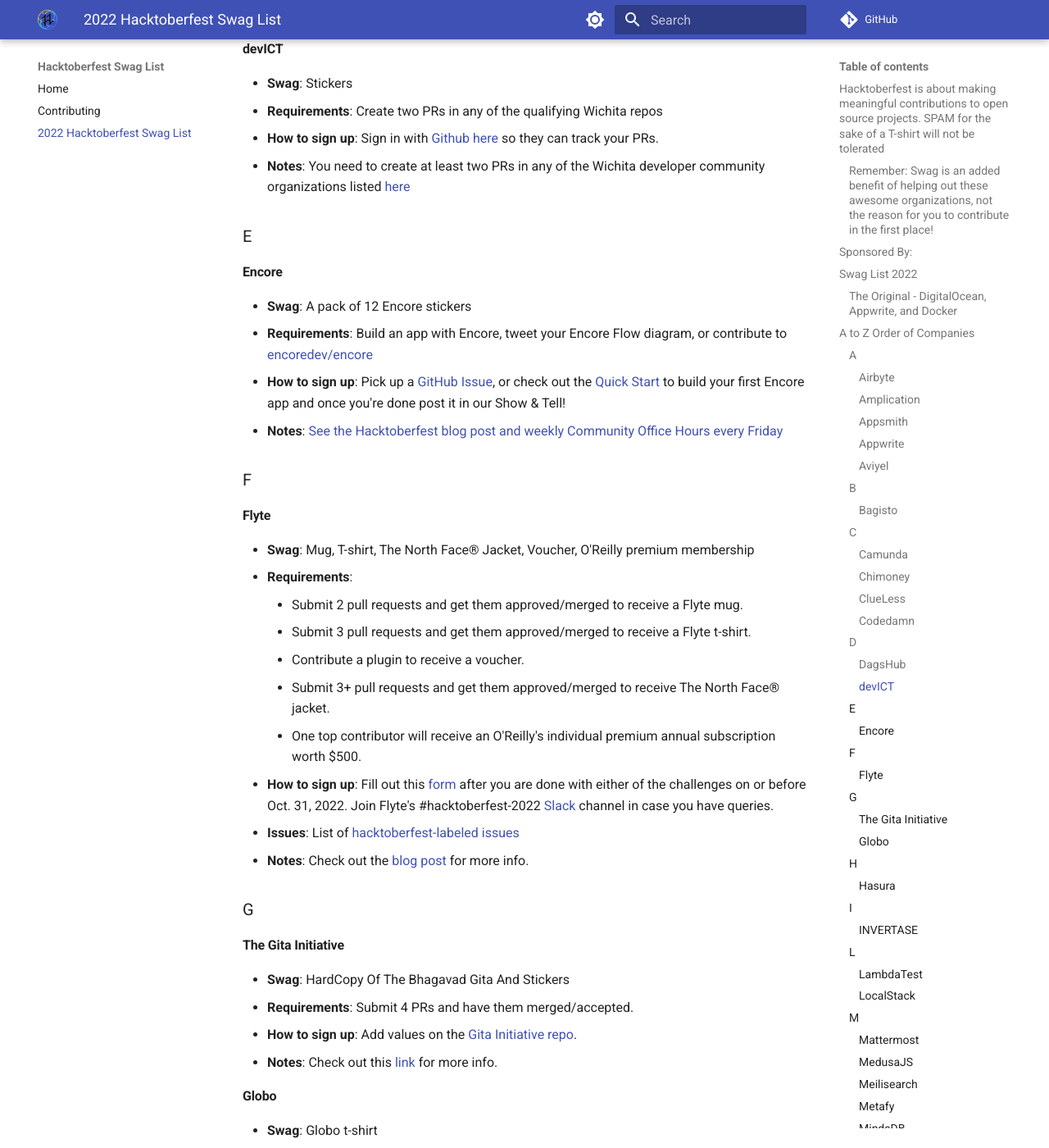
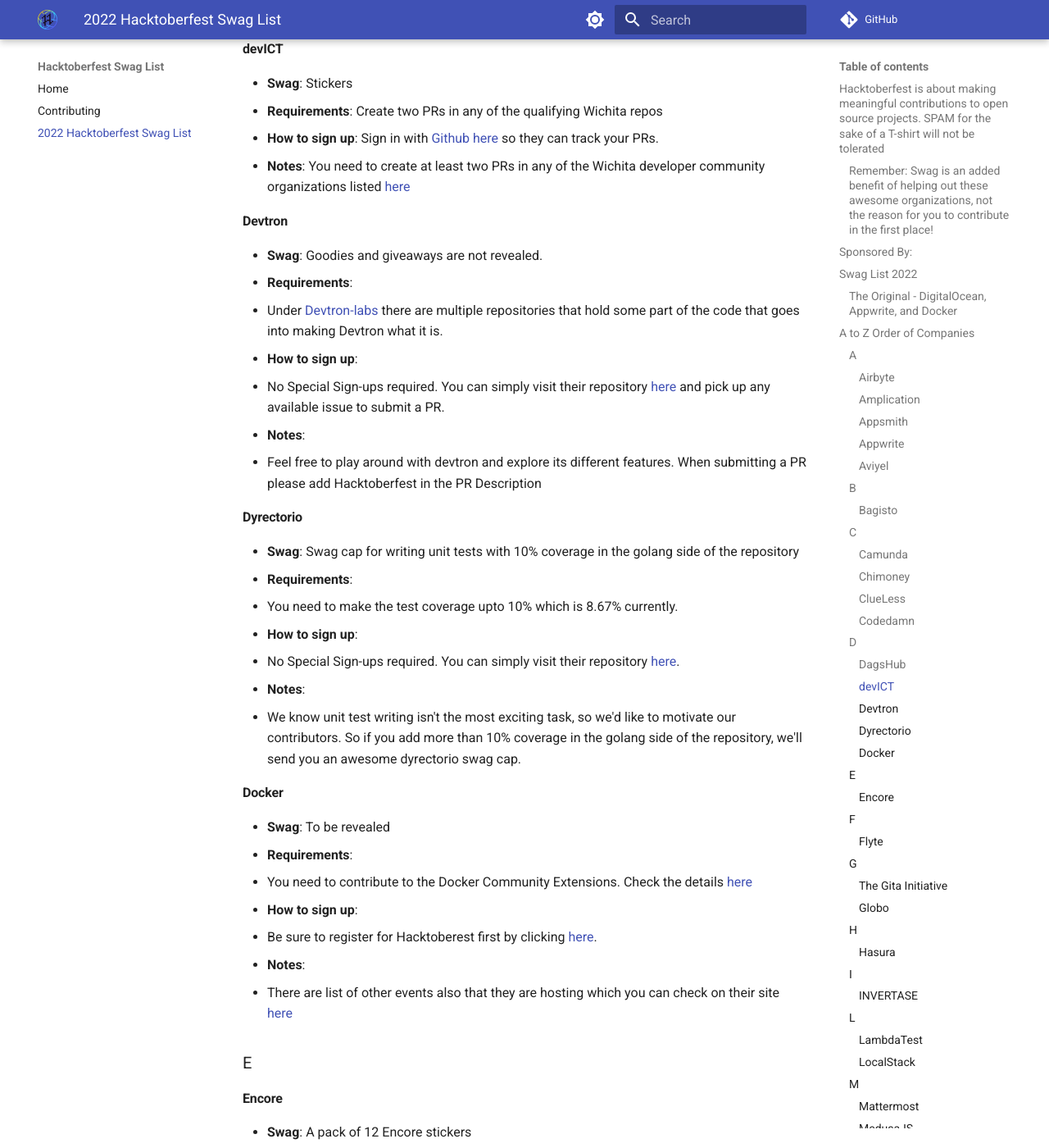
Before and after one commit to crweiner/hacktoberfest-swag-list, an MkDocs documentation site: the page built from docs/list.md, in a window 1280 px wide and 1400 px high, scrolled down 6626 px. Shown: the whole window at 82% size. Built offline with MkDocs 1.6.1 and Material for MkDocs 9.7.7, drawn with Linux system fonts in a browser that asks for light colours; plug-ins that fetch from the network failed and are left out; comment, search, counter and statistics services are not loaded; some of the changed text lies outside the part shown.

Commit message:
added new entries

```diff
--- a/docs/list.md
+++ b/docs/list.md
@@ -197,6 +197,35 @@
 - **How to sign up**: Sign in with [Github here](https://devict-hacktoberfest.herokuapp.com/) so they can track your PRs.
 - **Notes**: You need to create at least two PRs in any of the  Wichita developer community organizations listed [here](https://devict-hacktoberfest.herokuapp.com/)
 
+#### **Devtron**
+
+- **Swag**: Goodies and giveaways are not revealed.
+- **Requirements**:
+  - Under [Devtron-labs](https://github.com/devtron-labs) there are multiple repositories that hold some part of the code that goes into making Devtron what it is.
+- **How to sign up**:
+  - No Special Sign-ups required. You can simply visit their repository [here](https://github.com/devtron-labs/hacktoberfest2022) and pick up any available issue to submit a PR.
+- **Notes**:
+  - Feel free to play around with devtron and explore its different features. When submitting a PR please add Hacktoberfest in the PR Description
+
+#### **Dyrectorio**
+
+- **Swag**: Swag cap for writing unit tests with 10% coverage in the golang side of the repository
+- **Requirements**:
+  - You need to make the test coverage upto 10% which is 8.67% currently.
+- **How to sign up**:
+  - No Special Sign-ups required. You can simply visit their repository [here](https://github.com/dyrector-io/dyrectorio/issues/241).
+- **Notes**:
+  - We know unit test writing isn't the most exciting task, so we'd like to motivate our contributors. So if you add more than 10% coverage in the golang side of the repository, we'll send you an awesome dyrectorio swag cap.
+
+#### **Docker**
+
+- **Swag**: To be revealed
+- **Requirements**:
+  - You need to contribute to the Docker Community Extensions. Check the details [here](https://docker.github.io/hacktoberfest/)
+- **How to sign up**:
+  - Be sure to register for Hacktoberest first by clicking [here](https://hacktoberfest.com/profile/).
+- **Notes**:
+  - There are list of other events also that they are hosting which you can check on their site [here](https://docker.github.io/hacktoberfest/)
 ### E
 
 #### **Encore**
@@ -439,6 +468,19 @@
 
 ### O
 
+#### **OpenReplay**
+
+- **Swag**: $50 Amazon Card (3 winners)
+- **Requirements**:
+  - All PR’s must be merged by November 2022.
+  - All contributions must follow all official rules from Hacktoberfest 2022.
+  - Any external service or plugin presented as part of the must be properly documented to understand how to run and test it.
+- **How to sign up**:
+  - Should be eligible for official hacktoberfest, other than that no special signup process.
+- **Issues**:
+  - Get started with the [issues at](https://github.com/openreplay/openreplay/issues).
+- **Notes**:
+  - For more details [their Hacktoberfest page](https://blog.openreplay.com/its-hacktoberfest-and-were-here-for-it/).
 #### **OpenSearch**
 
 - **Swag**: T-shirt, Sticker Pack, Water Bottle
@@ -547,6 +589,18 @@
     - The Steampipe team will review the pull request and let you know if any changes are needed.
 - **Notes**: For more details [their Hacktoberfest page](https://steampipe.io/blog/hacktoberfest-2022).
 
+#### **StepZen**
+
+- **Swag**: StepZen goodies, Hacktoberfest swag
+- **Requirements**:
+  - Add a new integration or improve existing integration in StepZen repository.
+  - New PR and Issue are encouraged (Not required)
+- **How to sign up**:
+  - Should be eligible for official hacktoberfest, other than that no special requirement.
+- **Issues**:
+  - Find all the open source repo issues [in this StepZen GitHub project view here.](https://github.com/stepzen-dev/examples/issues).
+- **Notes**:
+  - For more details [their Hacktoberfest page](https://stepzen.com/blog/stepzen-hacktoberfest-2022).
 #### **SuiteCRM**
 
 - **Swag**: T-shirt, stickers, SuiteCRM-branded mug
@@ -604,6 +658,19 @@
 - **Notes**:
     - Check out the [blog post](https://platform.uno/blog/uno-platform-at-hacktoberfest-2022-prizes-and-how-to-participate/) for more info.
 
+#### **Zyte**
+
+- **Swag**: Hacktoberfest swag, Zyte swag
+- **Requirements**:
+  - The first 20 participants to get a PR accepted on those projects will win Zyte Swag.
+  - Fill this [form](https://share.hsforms.com/18bF2UnWKRmKx8AgRX-1AAg2lm14) to apply for zyte swag after PR acceptance.
+- **How to sign up**:
+  - Register offically at [hacktoberfest](https://hacktoberfest.com/participation/)
+- **Issues**:
+  - Check the list of open sourec repos by Zyte [here](https://www.zyte.com/blog/hacktoberfest-2022/)
+- **Notes**:
+  - You only need to fill [this]() form after one of your pull requests is accepted.
+  - Check out the [blog post](https://www.zyte.com/blog/hacktoberfest-2022) for more info.
 ---
 
 *Disclaimer*: This website is a fan and community made creation. It is not affiliated with [Hacktoberfest](https://hacktoberfest.digitalocean.com/) or any company offering swag.
```
